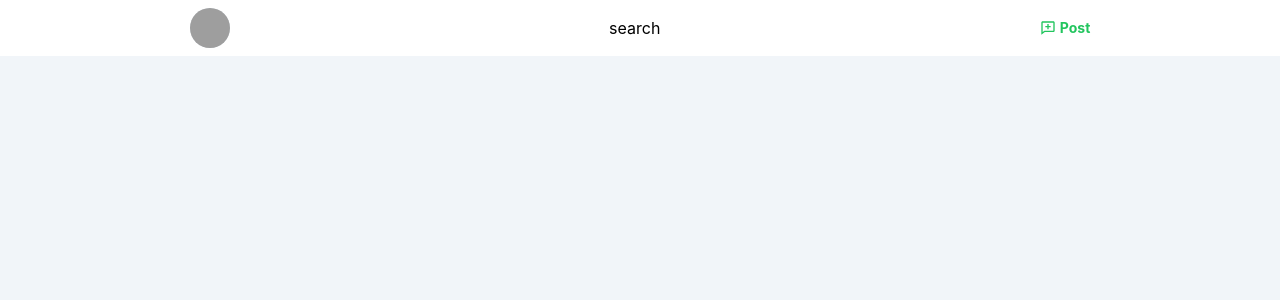
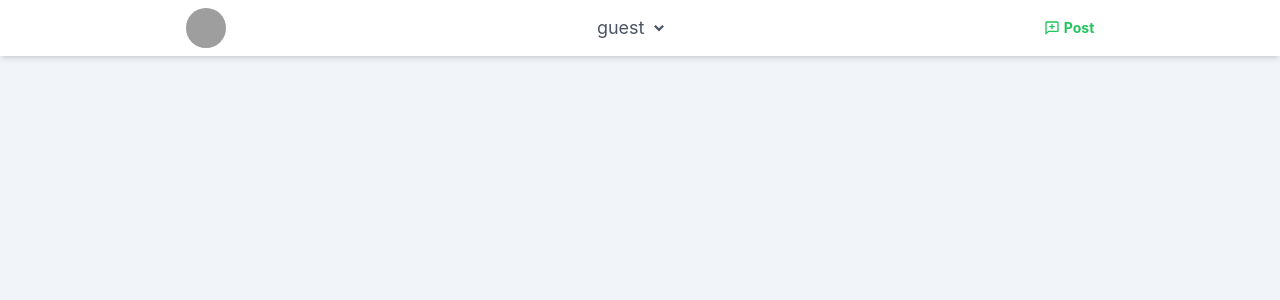
Before and after one commit to NicBritz/traka-post-it-client, a React (Create React App) app: page / in a window 1280 px wide. Shown: the top 300 px of the page. Built offline with nearby package versions, Linux system fonts and the light colour scheme; grey boxes are pictures that could not be loaded.

Commit message:
create user dropdown with tests

```diff
--- a/src/Components/IconButton.js
+++ b/src/Components/IconButton.js
@@ -1,17 +1,18 @@
 import { BiCommentAdd } from "react-icons/bi";
 
 const IconButton = ({ color = "green", text = "text", handler }) => {
-  let buttonColour;
-  if (color === "green") buttonColour = "text-green-500";
-  if (color === "blue") buttonColour = "text-blue-700";
-  if (color === "red") buttonColour = "text-red-600";
-  if (color === "orange") buttonColour = "text-orange-500";
+  let buttonColor;
+  if (color === "green") buttonColor = "text-green-500";
+  if (color === "blue") buttonColor = "text-blue-700";
+  if (color === "red") buttonColor = "text-red-600";
+  if (color === "orange") buttonColor = "text-orange-500";
 
   return (
     <button
-      className={`text-sm ${buttonColour} flex gap-1 items-center active:opacity-50`}
+      className={`text-sm ${buttonColor} flex gap-1 items-center active:opacity-50`}
       name={`${text} button`}
       onClick={() => handler()}
+      data-testid={`${text} button`}
     >
       <BiCommentAdd className="h-4 w-4" />
       <span className="font-bold">{text}</span>
--- /dev/null
+++ b/src/Components/UserDropdown.js
@@ -0,0 +1,53 @@
+import { useState } from "react";
+import { RiArrowDropDownLine } from "react-icons/ri";
+
+const UserDropdown = ({ user = "bigfootisreal" }) => {
+  const [showMenu, setShowMenu] = useState(false);
+  const [userProfile, setUserProfile] = useState("guest");
+
+  const users = [
+    "guest",
+    "harrypoppins",
+    "tinfoilhat",
+    "bigfootisreal",
+    "badkarma",
+  ];
+
+  function handleSelectUser(user) {
+    console.log("the user is now" + user);
+    setUserProfile(user);
+    setShowMenu(false);
+  }
+
+  return (
+    <div className="relative w-26" data-testid="user dropdown">
+      <button
+        className="text-lg flex items-center text-gray-600 dark:text-white"
+        onClick={() => setShowMenu(true)}
+        data-testid="user dropdown button"
+      >
+        {userProfile} <RiArrowDropDownLine className="w-7 h-7" />
+      </button>
+      {showMenu && (
+        <div class="absolute z-10  bg-white rounded divide-y divide-gray-100 shadow dark:bg-gray-700">
+          <ul
+            class="py-1 text-sm text-gray-700 dark:text-gray-200"
+            aria-labelledby="dropdownDefault"
+          >
+            {users.map((user, i) => {
+              return (
+                <li onClick={() => handleSelectUser(user)} key={i}>
+                  <p class="block py-2 px-4 hover:bg-gray-100 dark:hover:bg-gray-600 dark:hover:text-white">
+                    {user}
+                  </p>
+                </li>
+              );
+            })}
+          </ul>
+        </div>
+      )}
+    </div>
+  );
+};
+
+export default UserDropdown;
--- a/src/Layouts/Header.js
+++ b/src/Layouts/Header.js
@@ -1,12 +1,13 @@
 import IconButton from "../Components/IconButton";
 import ProfileImage from "../Components/ProfileImage";
+import UserDropdown from "../Components/UserDropdown";
 
 const Header = () => {
   return (
-    <header className="bg-white dark:bg-gray-700 h-14 w-screen">
+    <header className="bg-white dark:bg-gray-700 h-14 w-screen shadow-md">
       <div className="max-w-7xl flex justify-around items-center mx-auto h-full">
         <ProfileImage />
-        <p>search</p>
+        <UserDropdown />
         <IconButton
           color="green"
           text="Post"
```
Also changed, not shown: 1 other file (tests, documents, lock files or other folders).
